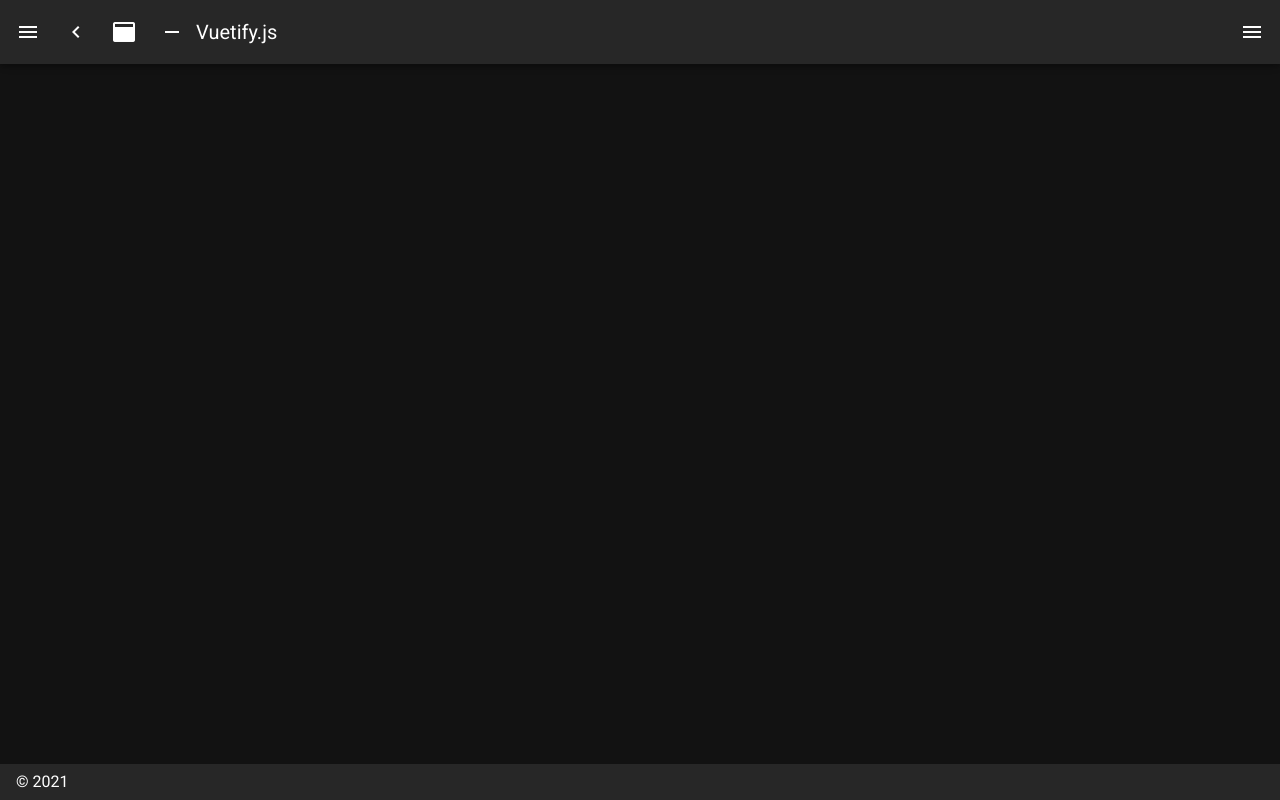
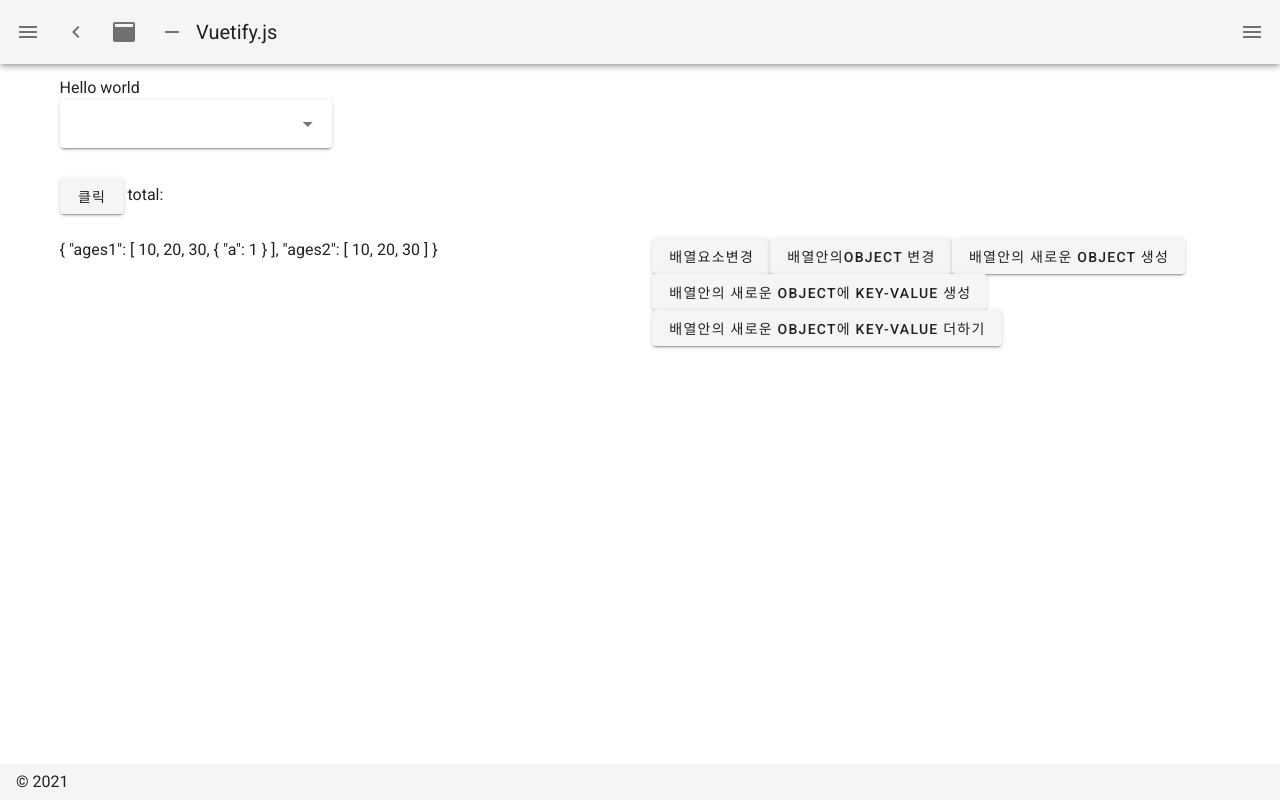
Before and after one commit to korkis/vue-nuxt-sample, a Nuxt app: page /new-test in a window 1280 px wide. Before the commit this address had no page. Built offline with nearby package versions, Linux system fonts and the light colour scheme.

Commit message:
vue reactive 실험

```diff
--- a/layouts/default.vue
+++ b/layouts/default.vue
@@ -127,9 +127,19 @@ export default {
           to: '/my-axios'
         },
         {
-          icon: 'mdi-save',
+          icon: 'mdi-store',
           title: 'Store',
           to: '/store'
+        },
+        {
+          icon: 'mdi-select',
+          title: 'Select Test',
+          to: '/select-test'
+        },
+        {
+          icon: 'mdi-refresh',
+          title: 'New Test',
+          to: '/new-test'
         }
       ],
       miniVariant: false,
--- a/nuxt.config.js
+++ b/nuxt.config.js
@@ -65,7 +65,7 @@ export default {
   vuetify: {
     customVariables: ['~/assets/variables.scss'],
     theme: {
-      dark: true,
+      dark: false,
       themes: {
         dark: {
           primary: colors.blue.darken2,
--- /dev/null
+++ b/pages/new-test.vue
@@ -0,0 +1,111 @@
+<template>
+  <div>
+    Hello world
+    <v-row>
+      <v-col
+        cols="12"
+        sm="3"
+      >
+        <v-select
+          v-model="selectedItem"
+          :items="items"
+          solo
+          color="brown "
+        />
+        <v-btn @click="changeItem">
+          클릭
+        </v-btn>
+        total: {{ total }}
+      </v-col>
+    </v-row>
+
+    <v-row>
+      <v-col>
+        {{ myData }}
+      </v-col>
+      <v-col>
+        <v-btn @click="clickMyData">
+          배열요소변경
+        </v-btn>
+        <v-btn @click="clickMyDataObject">
+          배열안의Object 변경
+        </v-btn>
+        <v-btn @click="clickMyDataObject2">
+          배열안의 새로운 Object 생성
+        </v-btn>
+        <v-btn @click="clickMyDataObjectKeyValue">
+          배열안의 새로운 Object에 key-value 생성
+        </v-btn>
+        <v-btn @click="clickMyDataObjectKeyValuePlus">
+          배열안의 새로운 Object에 key-value 더하기
+        </v-btn>
+      </v-col>
+    </v-row>
+  </div>
+</template>
+<script>
+export default {
+  data () {
+    return {
+      selectedItem: null,
+      items: [],
+      myData: {}
+    };
+  },
+  fetch () {
+    this.items = ['Foo', 'Bar', 'Fizz', 'Buzz'];
+    this.myData = {
+      ages1: [
+        10, 20, 30,
+        {
+          a: 1
+        }
+      ],
+      ages2: [
+        10, 20, 30
+      ]
+    };
+  },
+  computed: {
+    total () {
+      return this.selectedItem ? this.selectedItem : '';
+    }
+  },
+  methods: {
+    clickMyDataObjectKeyValuePlus () {
+      this.myData.ages1[3].b++;
+    },
+    clickMyDataObjectKeyValue () {
+      // 변경 안됨
+      // this.myData.ages1[3].b = 10;
+      // this.myData.ages1[3] = { ...this.myData.ages1[3], b: 10 };
+      // this.myData.ages1[3] = Object.assign({}, this.myData.ages1[3], { b: 10 });
+
+      // 변경됨
+      this.myData.ages1.splice(3, 1, { ...this.myData.ages1[3], b: 10 });
+      // this.$set(this.myData.ages1[3], 'b', 10);
+
+      console.log('this.myData', this.myData);
+    },
+    clickMyDataObject2 () {
+      // this.myData.ages1[3] = b = 'c';
+      this.myData.ages1.push({
+        b: 1
+      });
+      console.log('this.myData', this.myData);
+    },
+    clickMyDataObject () {
+      this.myData.ages1[4].b++;
+      console.log('this.myData', this.myData);
+    },
+    clickMyData () {
+      // this.myData.ages[0] = 100;
+      this.myData.ages1.splice(1, 1, 100);
+      console.log('this.myData', this.myData);
+    },
+    changeItem () {
+      this.selectedItem = 'Buzz';
+    }
+  }
+};
+</script>
--- a/pages/select-test.vue
+++ b/pages/select-test.vue
@@ -1,4 +1,5 @@
 <template>
+  <div>
     <v-row>
       <v-col>
         <div v-for="(group, groupIndex) in groups" :key="`group_${groupIndex}`">
@@ -13,21 +14,25 @@
               item-value="seq"
               label="쿠폰선택"
               dense
+              return-object
               solo
               item-disabled="disabled"
               @input="couponChanged($event, item)"
             />
+            합계 : {{ totalMoney }}
             <v-btn @click="clear(item)">
               선택 초기화
             </v-btn>
           </div>
         </div>
       </v-col>
-
       <v-btn @click="getSelectedCoupons">
         확인
       </v-btn>
+    </v-row>
 
+    <v-row>
+      <v-col>
         {{ names }}
         <div v-for="name in names" :key="name">
           {{ name }}
@@ -49,7 +54,15 @@
         <v-btn @click="changeAge2">
           나이 변경2
         </v-btn>
+        <v-btn @click="changeBAge">
+          b만 변경
+        </v-btn>
+        <v-btn @click="changeBAge2">
+          b만 변경2
+        </v-btn>
+      </v-col>
     </v-row>
+  </div>
 </template>
 
 <script>
@@ -61,7 +74,7 @@ export default {
       groups: [],
       select: { state: 'Florida', abbr: 'FL' },
       items: [
-        { state: 'Florida', abbr: 'FL' },
+        { state: 'Florida', abbr: 'FL', numbers: [1, 2] },
         { state: 'Georgia', abbr: 'GA' },
         { state: 'Nebraska', abbr: 'NE' },
         { state: 'California', abbr: 'CA' },
@@ -72,17 +85,51 @@ export default {
   fetch () {
     this.getItems();
   },
+  computed: {
+    totalMoney () {
+      let money = 0;
+      for (const group of this.groups) {
+        for (const item of group.items) {
+          if (item.selectedCoupon && item.selectedCoupon.g) {
+            money += item.selectedCoupon.g;
+          }
+        }
+      }
+      return money;
+    }
+  },
   methods: {
+    changeBAge2 () {
+      this.ages.b++;
+      console.log('this.ages', this.ages);
+      console.log('this.items', this.items);
+    },
+    changeBAge () {
+      // this.ages.b++;
+      let value = 10;
+      if (this.ages.b) {
+        value = this.ages.b + 1;
+      }
+      this.$set(this.ages, 'b', value);
+      // this.$forceUpdate();
+      console.log('this.ages', this.ages);
+    },
     changeAge2 () {
       // this.ages.a = '5';
-      this.ages.b = '5';
-      // this.$forceUpdate();
+      if (!this.ages.b) {
+        this.ages.b = 1;
+      } else {
+        this.ages.b++;
+      }
+      this.ages.a++;
+      // this.$forceUpdate();C
+      console.log('this.ages', this.ages);
     },
     changeAge () {
       this.ages = {
-        a: '4',
-        b: null
+        a: 4
       };
+      console.log('this.ages', this.ages);
     },
     getNames () {
       this.names = ['사자', '호랑이', '개나리'];
@@ -102,7 +149,7 @@ export default {
       // alert('잘못 선택하셨습니다.');
       // item.selectedCoupon = e;
       console.log('item.selectedCoupon', item.selectedCoupon);
-      // debugger;
+      console.log('item', item);
 
       const selectedCoupons = this.getSelectedCoupons();
       console.log('selectedCoupons', selectedCoupons);
@@ -131,10 +178,7 @@ export default {
       for (const group of this.groups) {
         for (const item of group.items) {
           if (item.selectedCoupon) {
-            selectedCoupons.push({
-              id: item.id,
-              seq: item.selectedCoupon
-            });
+            selectedCoupons.push(item.selectedCoupon);
           }
         }
       }
@@ -160,7 +204,8 @@ export default {
                 },
                 {
                   seq: 2,
-                  money: 2000
+                  money: 2000,
+                  disabled: false
                 },
                 {
                   seq: 3,
```
Lines whose indentation alone changed are shown as unchanged.
